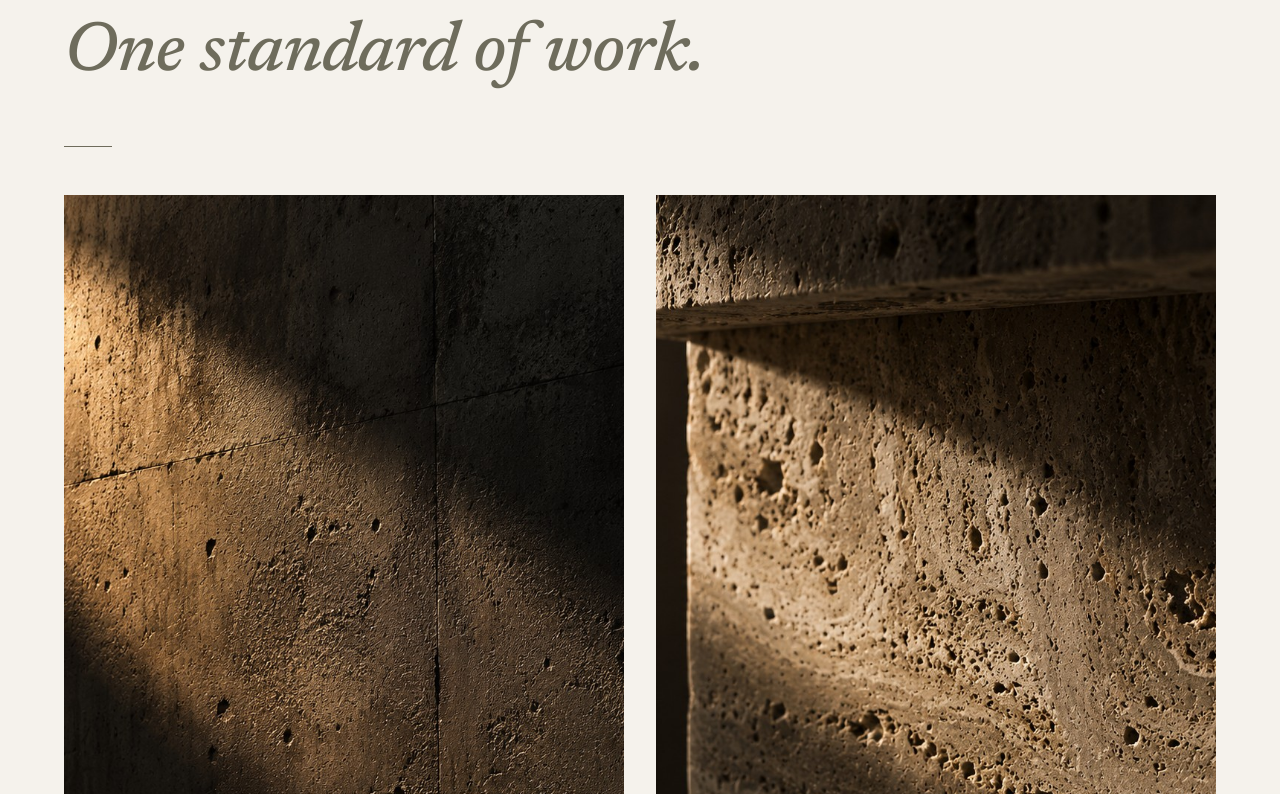
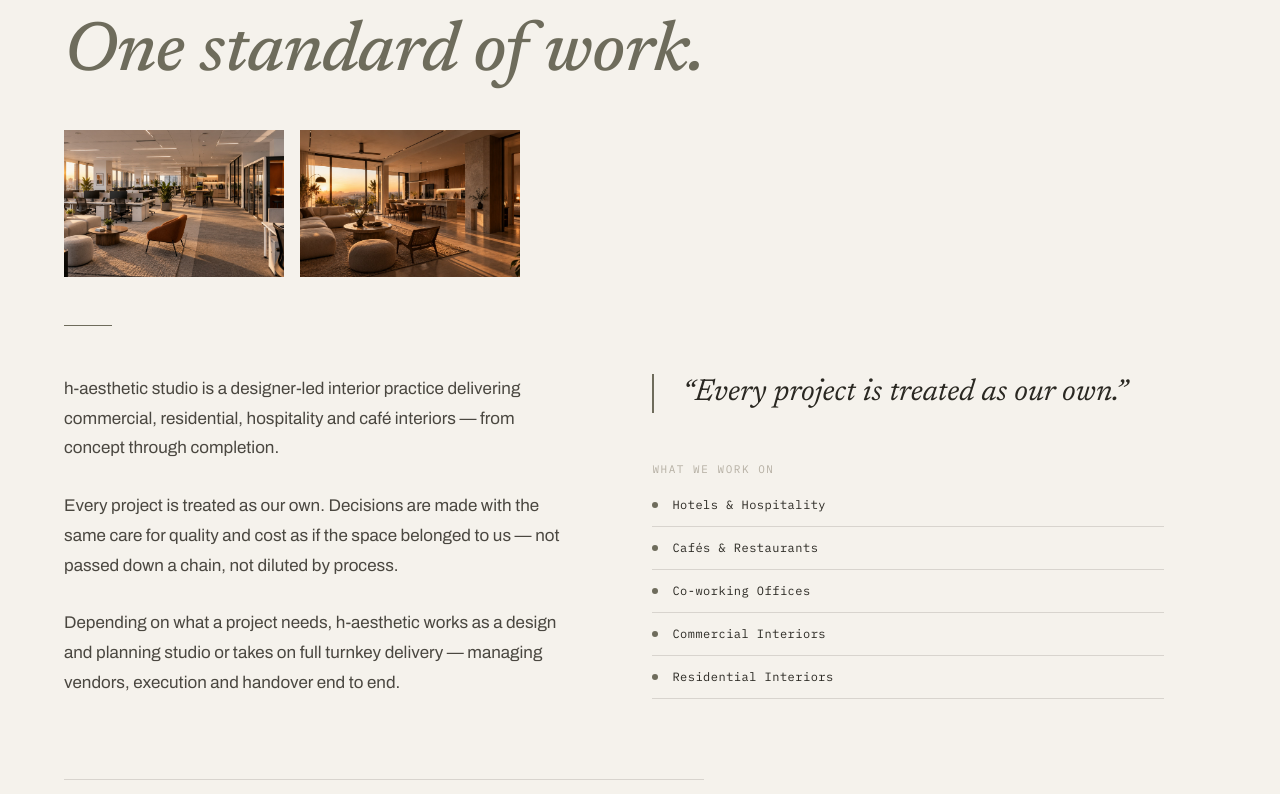
Before and after one commit to harishpixcel-debug/h-aesthetic-studio, a Next.js app: page /studio in a window 1280 px wide. Shown: the part 286-1080 px from the top of the page. Built offline with nearby package versions, Linux system fonts and the light colour scheme.

Commit message:
Update image sources and layout styles in page.tsx

```diff
--- a/app/studio/page.tsx
+++ b/app/studio/page.tsx
@@ -20,10 +20,37 @@ export default function StudioPage() {
           fontSize: "clamp(2.4rem, 6vw, 4.4rem)",
           lineHeight: 1.04,
           maxWidth: "18ch",
-          marginBottom: 56
+          marginBottom: 40
         }}>
           Design, treated as our own.<br /><em>One standard of work.</em>
         </h1>
+
+        {/* Material plates — small, horizontal, understated */}
+        <div style={{
+          display: "flex",
+          gap: 16,
+          marginBottom: 48,
+          maxWidth: 520
+        }}>
+          <div style={{ position: "relative", width: 220, aspectRatio: "3 / 2", overflow: "hidden", flexShrink: 0 }}>
+            <Image
+              src="/images/studio/studio-plate-commercial.jpg"
+              alt="Modern commercial office interior"
+              fill
+              style={{ objectFit: "cover" }}
+              sizes="220px"
+            />
+          </div>
+          <div style={{ position: "relative", width: 220, aspectRatio: "3 / 2", overflow: "hidden", flexShrink: 0 }}>
+            <Image
+              src="/images/studio/studio-plate-residential.jpg"
+              alt="Minimalist residential living space"
+              fill
+              style={{ objectFit: "cover" }}
+              sizes="220px"
+            />
+          </div>
+        </div>
 
         {/* Divider */}
         <div style={{
@@ -32,33 +59,6 @@ export default function StudioPage() {
           background: "var(--accent)",
           marginBottom: 48
         }}></div>
-
-        {/* Material plates */}
-        <div style={{
-          display: "grid",
-          gridTemplateColumns: "1fr 1fr",
-          gap: "clamp(16px, 3vw, 32px)",
-          marginBottom: 64
-        }}>
-          <div style={{ position: "relative", aspectRatio: "4 / 5", overflow: "hidden" }}>
-            <Image
-              src="/images/studio/studio-plate-concrete.jpg"
-              alt="Raw concrete surface in warm raking light"
-              fill
-              style={{ objectFit: "cover" }}
-              sizes="(min-width: 768px) 45vw, 90vw"
-            />
-          </div>
-          <div style={{ position: "relative", aspectRatio: "4 / 5", overflow: "hidden" }}>
-            <Image
-              src="/images/studio/studio-plate-travertine.jpg"
-              alt="Travertine stone surface detail"
-              fill
-              style={{ objectFit: "cover" }}
-              sizes="(min-width: 768px) 45vw, 90vw"
-            />
-          </div>
-        </div>
 
         {/* Body copy */}
         <div style={{
```
